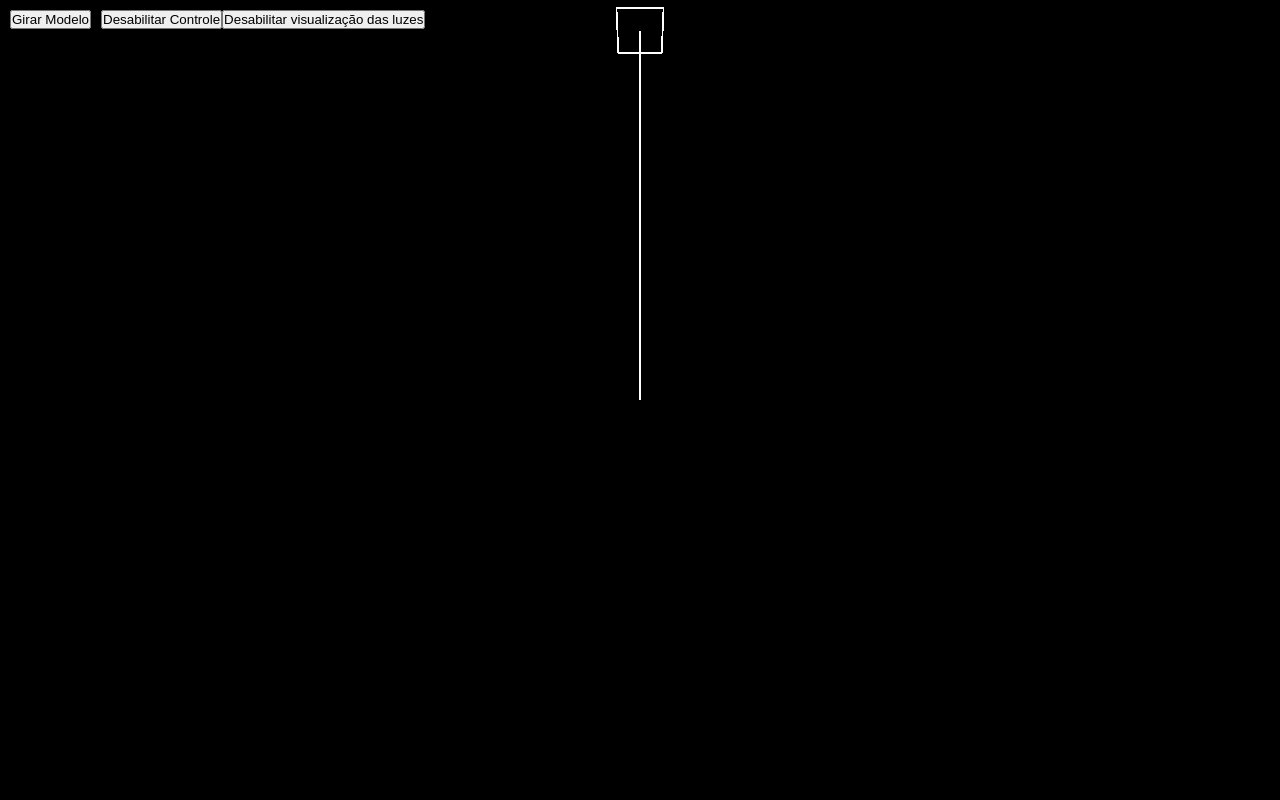
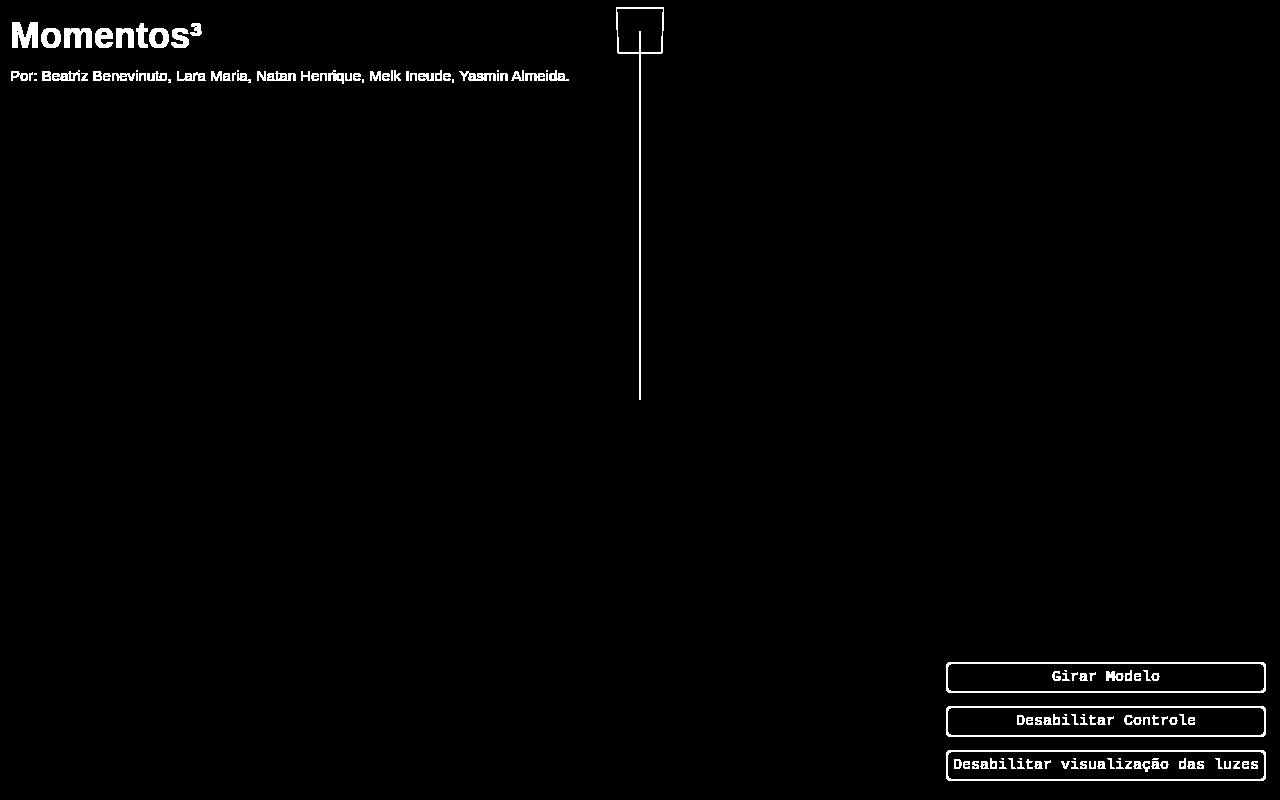
Before and after one commit to bbeamedeiros/CuboCromatico, a React (Vite) app: page / in a window 1280 px wide. Built offline with nearby package versions, Linux system fonts and the light colour scheme; no server answers.

Commit message:
Adicionei título, o nome dos membros, mudei o background e também mudei o estillo de botões

```diff
--- a/src/App.jsx
+++ b/src/App.jsx
@@ -49,7 +49,7 @@ function App() {
       scene.add(directionalLightHelper);
     }
 
-    const light2 = new THREE.DirectionalLight(0xffffff, 3);
+    const light2 = new THREE.DirectionalLight(0xffffff, 2);
     light2.position.set(-10, 10, -10);
     light2.castShadow = true;
     scene.add(light2);
@@ -61,7 +61,7 @@ function App() {
     }
 
     // Adiciona uma luz ambiente
-    const ambientLight = new THREE.AmbientLight(0xffffff, 3);
+    const ambientLight = new THREE.AmbientLight(0xffffff, 2);
     scene.add(ambientLight);
 
     // Adiciona controles de órbita
@@ -109,29 +109,95 @@ function App() {
   }, [autoRotate, orbitEnabled, lightHelperEnabled]); // Dependências do useEffect
 
   return (
+  <div>
+    {/* Título e nomes */}
+    <div style={{ position: 'absolute', top: '15px', left: '10px', textAlign: 'initial', zIndex: 2 }}>
+      <h1 style={{
+        fontFamily: 'Arial, sans-serif',
+        fontWeight: 'bold',
+        fontSize: '36px',
+        color: '#ffffff',
+        margin: 0,
+      }}>
+        Momentos³
+      </h1>
+      <p style={{
+        fontFamily: 'Arial, sans-serif',
+        fontWeight: 'normal',
+        fontSize: '15px',
+        color: '#ffffff',
+        marginTop: '10px',
+      }}>
+        Por: Beatriz Benevinuto, Lara Maria, Natan Henrique, Melk Ineude, Yasmin Almeida.
+      </p>
+    </div>
     <div>
       {/* Botões para controlar a rotação e o OrbitControls */}
-      <div style={{ position: 'absolute', top: '10px', left: '10px', zIndex: 1 }}>
+      <div style={{ position: 'absolute', bottom: '15px', right: '10px', zIndex: 1, display: 'flex', flexDirection: 'column', gap:'5px' }}>
         <button
           onClick={() => setAutoRotate(!autoRotate)}
-          style={{ marginRight: '10px' }}
+          style={{  backgroundColor: 'transparent',
+            border: '2px solid #ffffff',
+            color: 'white',
+            padding: '5px',
+            textAlign: 'center',
+            fontSize: '15px',
+            margin: '4px',
+            opacity: 0.6,
+            transition: 'opacity 0.3s',
+            cursor: 'pointer',
+            borderRadius:'5px',
+            fontFamily: "monospace"
+          }}
+          onMouseEnter={(e) => e.target.style.opacity = 1}
+          onMouseLeave={(e) => e.target.style.opacity = 0.6}
         >
           {autoRotate ? 'Parar Rotação' : 'Girar Modelo'}
         </button>
         <button
           onClick={() => setOrbitEnabled(!orbitEnabled)}
+          style = {{ backgroundColor: 'transparent',
+            border: '2px solid #ffffff',
+            color: 'white',
+            padding: '5px',
+            textAlign: 'center',
+            fontSize: '15px',
+            margin: '4px',
+            opacity: 0.6,
+            transition: 'opacity 0.3s',
+            cursor: 'pointer',
+            borderRadius:'5px',
+            fontFamily: "monospace",
+          }}
+          onMouseEnter={(e) => e.target.style.opacity = 1}
+          onMouseLeave={(e) => e.target.style.opacity = 0.6}
         >
           {orbitEnabled ? 'Desabilitar Controle' : 'Habilitar Controle'}
         </button>
         <button
           onClick={() => setLightHelperEnabled(!lightHelperEnabled)}
+          style = {{ backgroundColor: 'transparent',
+            border: '2px solid #ffffff',
+            color: 'white',
+            padding: '5px',
+            textAlign: 'center',
+            fontSize: '15px',
+            margin: '4px',
+            opacity: 0.6,
+            transition: 'opacity 0.3s',
+            cursor: 'pointer',
+            borderRadius:'5px',
+            fontFamily: "monospace",
+            }}
+            onMouseEnter={(e) => e.target.style.opacity = 1}
+            onMouseLeave={(e) => e.target.style.opacity = 0.6}
         >
           {lightHelperEnabled ? 'Desabilitar visualização das luzes' : 'Habilitar visualização das luzes'}
         </button>
       </div>
 
       {/* Elemento DOM onde o Three.js será renderizado */}
-      <div ref={mountRef} />
+      <div ref={mountRef} /></div>
     </div>
   );
 }
--- a/src/index.css
+++ b/src/index.css
@@ -10,5 +10,5 @@ canvas {
   position: absolute;
   top: 0;
   left: 0;
-  background-color: #d2e0ef;
+  background-color: #000000;
 }
```
Also changed, not shown: 1 other file (tests, documents, lock files or other folders).
